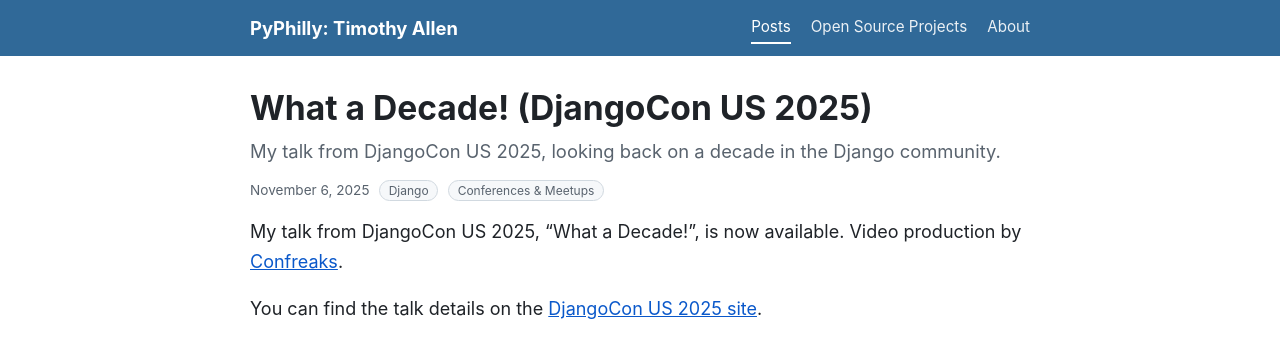
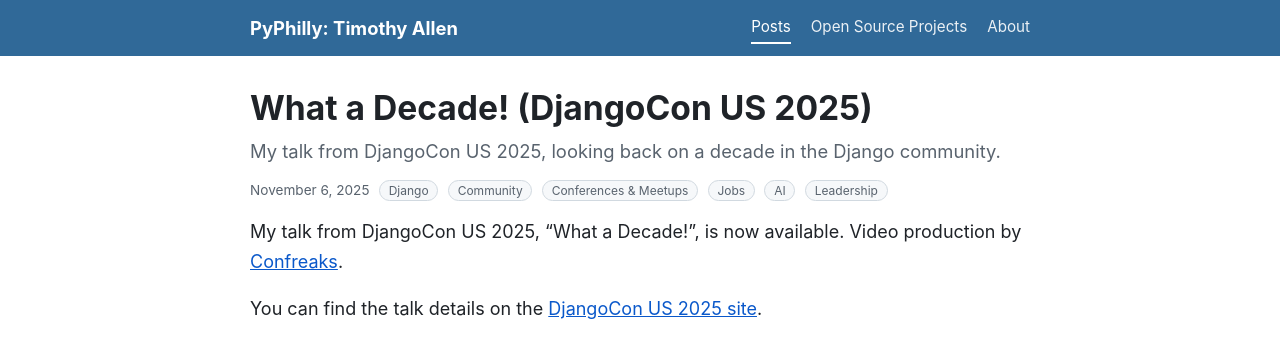
Before and after one commit to FlipperPA/flipperpa.github.io, a Jekyll site: the page built from _posts/2025-11-06-what-a-decade-djangocon-us-2025.md, in a window 1280 px wide, cut to the strip 0-338 px from the top of the page. Built offline with Jekyll 4.4.1, drawn with Linux system fonts in a browser that asks for light colours.

Commit message:
Add tags for What a Decade.

```diff
--- a/_posts/2025-11-06-what-a-decade-djangocon-us-2025.md
+++ b/_posts/2025-11-06-what-a-decade-djangocon-us-2025.md
@@ -2,7 +2,7 @@
 title: "What a Decade! (DjangoCon US 2025)"
 layout: post
 date: 2025-11-06 06:01:08
-tags: ["Django", "Conferences & Meetups"]
+tags: ["Django", "Community", "Conferences & Meetups", "Jobs", "AI", "Leadership"]
 description: "My talk from DjangoCon US 2025, looking back on a decade in the Django community."
 ---
 
```
